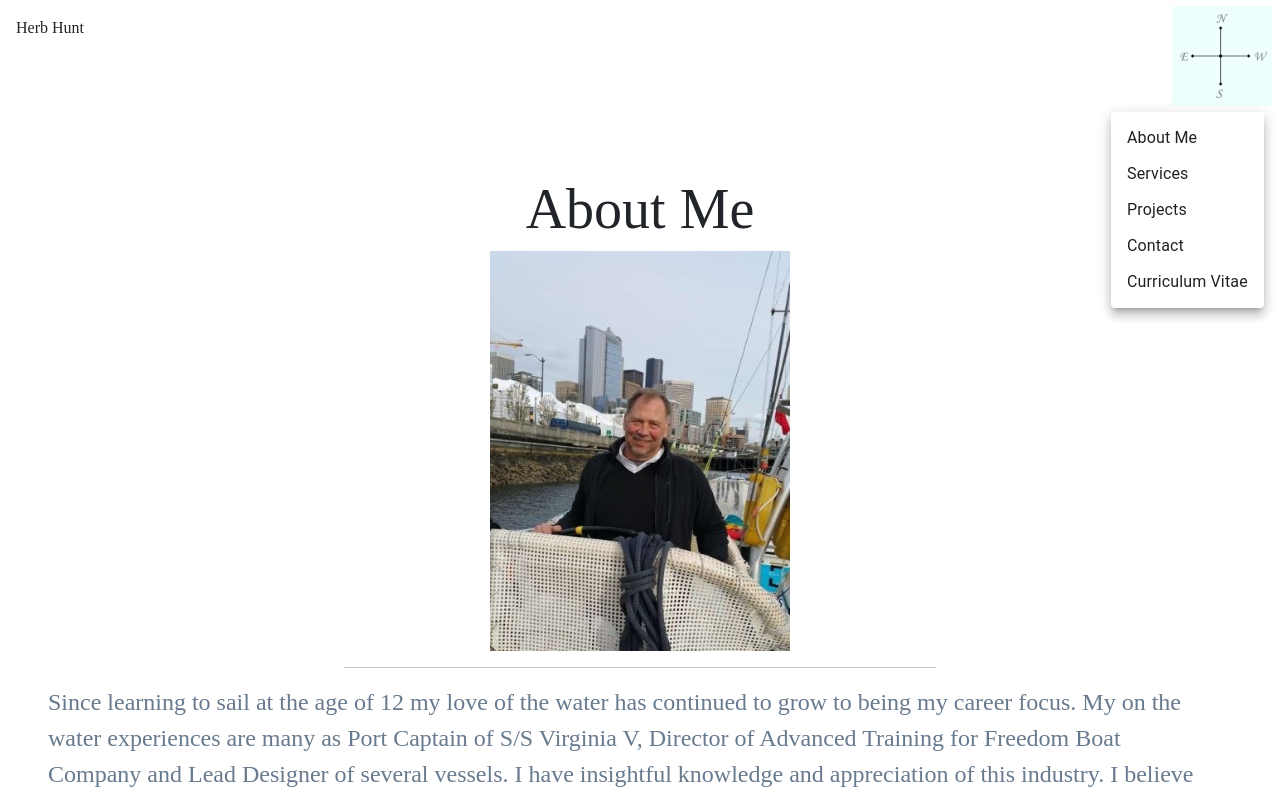
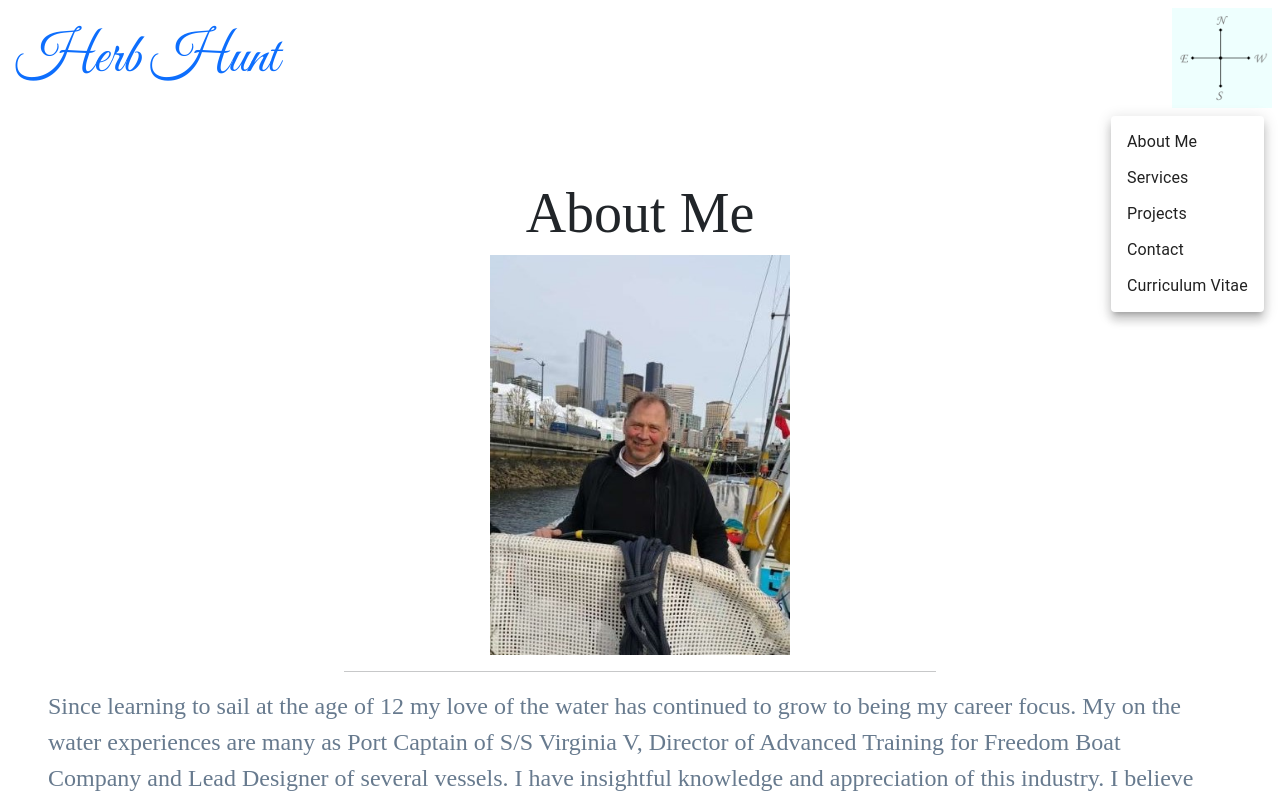
Before and after one commit to Bertokeys1/HerbHunt, a React (Create React App) app: page / in a window 1280 px wide. Both pictures are taken after a click on the button 1222 px from the left and 56 px from the top of the page. Shown: the top 800 px of the page. Built offline with nearby package versions, Linux system fonts and the light colour scheme; a web font is replaced by a local one.

Commit message:
updated links on nav menu

```diff
--- a/src/App.css
+++ b/src/App.css
@@ -18,6 +18,7 @@ nav {
   font-family: "Great Vibes", cursive;
   padding: 1rem 1rem;
   font-size: 3.5rem;
+  text-decoration: none;
 }
 /* font for name on nav bar */
 
--- a/src/App.js
+++ b/src/App.js
@@ -3,34 +3,24 @@ import Main from "./components/Main";
 import Services from './components/Services'
 import Projects from "./components/Projects";
 import Contact from "./components/Contact";
-import { useState } from 'react';
 import BasicMenu from "./components/Navbar";
 import Footer from "./components/Footer";
+import { Route, Routes } from "react-router-dom";
 
 function App() {
   console.log(window.location)
-  const [pageRender, setPageRender] = useState("About");
-  function ConditionalRender() {
-    switch (pageRender) {
-      case "About":
-        return <Main />;
-      case "Services":
-        return <Services />;
-      case "Projects":
-        return <Projects />;
-      case "Contact":
-        return <Contact />;
 
-      default:
-        return '';
-    }
-  }
   return (
     <div className="App">
-     <BasicMenu
-     pageRender={pageRender}
-     setPageRender={setPageRender}/>
-     <ConditionalRender />
+     <BasicMenu />
+     <main>
+     <Routes>
+      <Route path="/" element={<Main />} />
+      <Route path="/Services" element={<Services />} />
+      <Route path="/Projects" element={<Projects />} />
+      <Route path="/Contact" element={<Contact />} />
+     </Routes>
+     </main>
      <Footer></Footer>
 
     </div>
--- a/src/components/Navbar.js
+++ b/src/components/Navbar.js
@@ -3,9 +3,9 @@ import Button from "@mui/material/Button";
 import Menu from "@mui/material/Menu";
 import MenuItem from "@mui/material/MenuItem";
 import compass from "../assets/compass.png";
-import { Link } from "@mui/material";
+import { Link } from "react-router-dom";
 
-export default function BasicMenu(props) {
+export default function BasicMenu() {
 
   // compass menu drop-down variables
   const [anchorEl, setAnchorEl] = React.useState(null);
@@ -14,21 +14,20 @@ export default function BasicMenu(props) {
     setAnchorEl(event.currentTarget);
   };
 
-  // Variable to render menu item sections to page
+  // Closes drop down when a selection is made
   const handleClose = (event) => {
-    const id = event.target.id;
-    props.setPageRender(id);
     setAnchorEl(null);
   };
 
   return (
+
 
     // header home button and compass menu
     <div className="d-flex justify-content-between">
 
       {/* Header home button */}
       <Link
-        to="/About"
+        to="/"
         anchorEl={anchorEl}
         open={open}
         underline='none'
@@ -43,7 +42,6 @@ export default function BasicMenu(props) {
 
       {/* compass menu drop-down */}
       <Button
-        className=""
         id="basic-button"
         aria-controls={open ? "basic-menu" : undefined}
         aria-haspopup="true"
@@ -68,19 +66,19 @@ export default function BasicMenu(props) {
           "aria-labelledby": "basic-button",
         }}
       >
-        <MenuItem href="/About" id="About" onClick={handleClose}>
+        <MenuItem component={Link} to="/" id="About" onClick={handleClose}>
           About Me
         </MenuItem>
-        <MenuItem  href="/Services" id="Services" onClick={handleClose}>
+        <MenuItem component={Link} to="/Services" id="Services" href="services" onClick={handleClose}>
           Services
         </MenuItem>
-        <MenuItem href="projects" id="Projects" onClick={handleClose}>
+        <MenuItem component={Link} to="projects" id="Projects" onClick={handleClose}>
           Projects
         </MenuItem>
-        <MenuItem href="contact" id="Contact" onClick={handleClose}>
+        <MenuItem component={Link} to="contact" id="Contact" onClick={handleClose}>
           Contact
         </MenuItem>
-        <MenuItem href="cv" id="cv" onClick={handleClose}>
+        <MenuItem to="cv" id="cv" onClick={handleClose}>
           Curriculum Vitae
         </MenuItem>
       </Menu>
--- a/src/index.js
+++ b/src/index.js
@@ -3,11 +3,14 @@ import ReactDOM from 'react-dom/client';
 import './index.css';
 import App from './App';
 import reportWebVitals from './reportWebVitals';
+import { BrowserRouter } from 'react-router-dom';
 
 const root = ReactDOM.createRoot(document.getElementById('root'));
 root.render(
   <React.StrictMode>
+    <BrowserRouter>
     <App />
+    </BrowserRouter>
   </React.StrictMode>
 );
 
```
